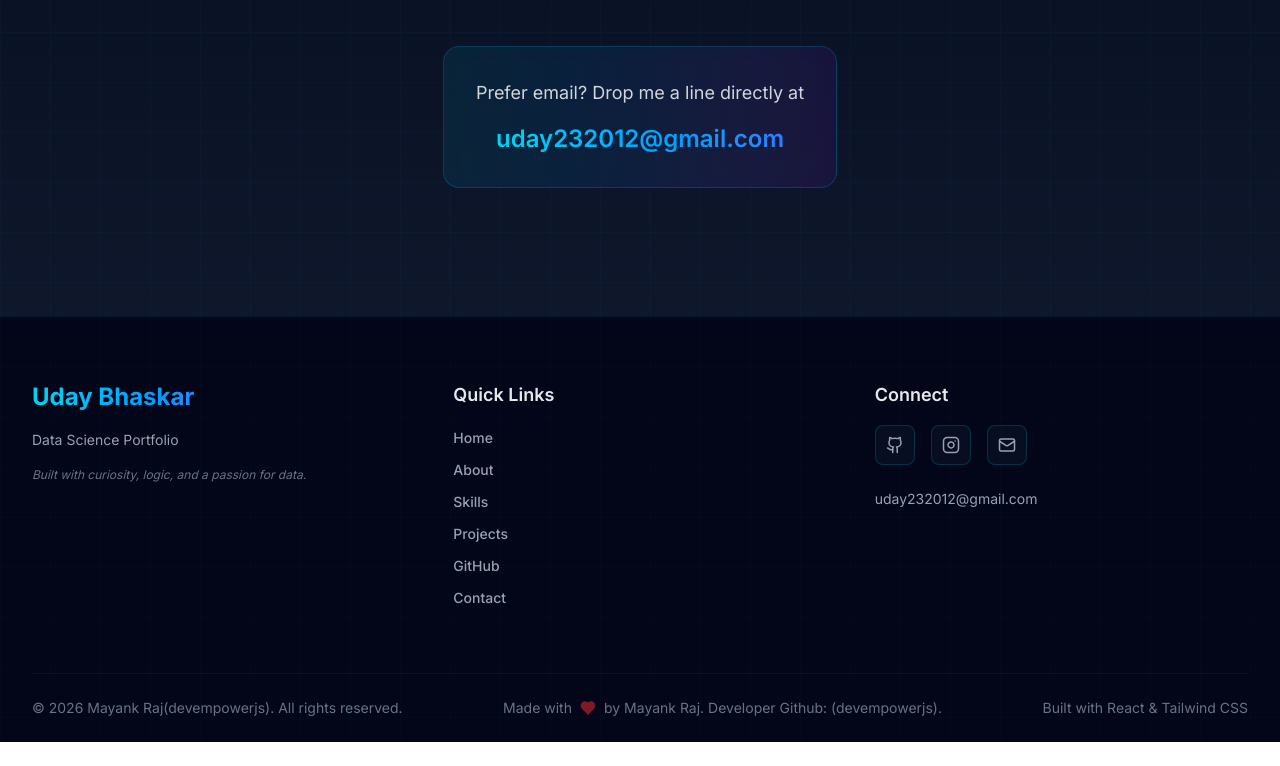
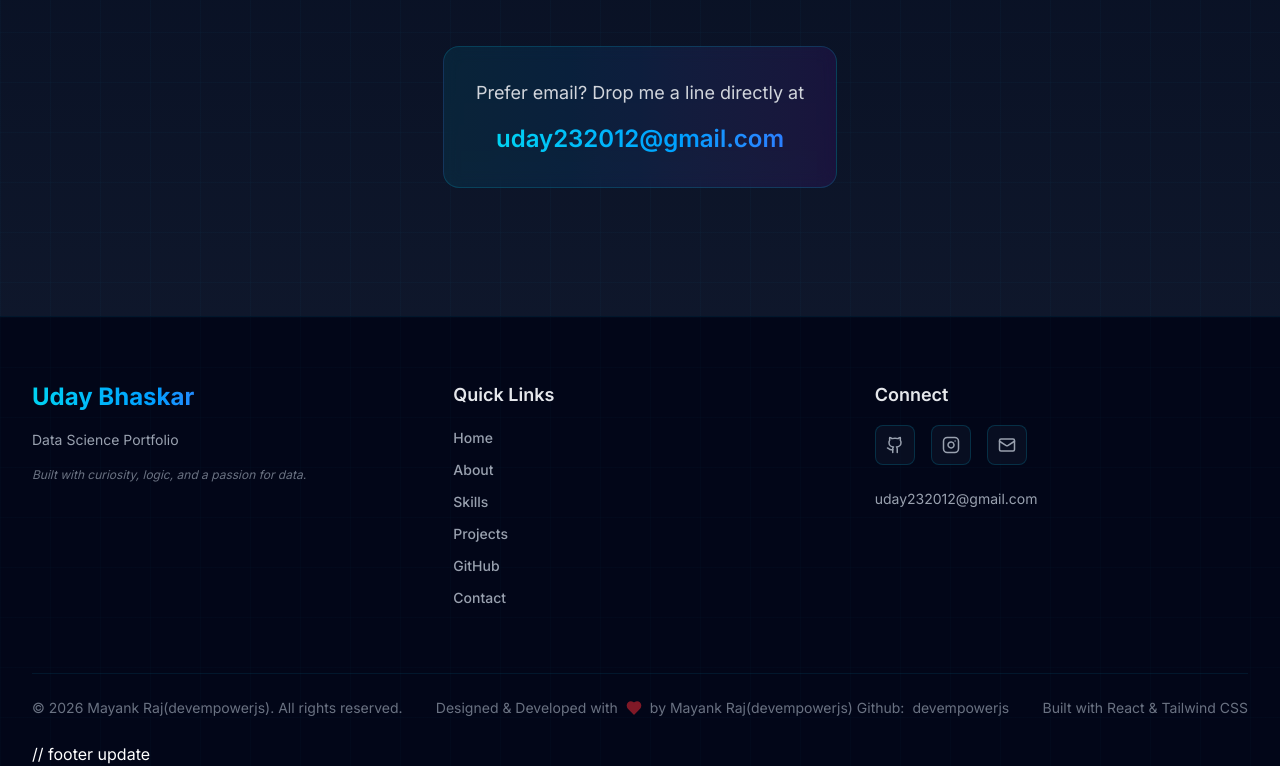
Before and after one commit to devempowerjs/udaybhaskarpy-website, a React (Vite) app: page / in a window 1280 px wide. Shown: the part 6448-7214 px from the top of the page. Before the commit the page ends 7190 px from the top, so only its background shows below. Built offline with nearby package versions, Linux system fonts and the light colour scheme.

Commit message:
change footer attributes and give developer credits

```diff
--- a/src/app/components/Footer.tsx
+++ b/src/app/components/Footer.tsx
@@ -145,9 +145,9 @@ export function Footer() {
 
             {/* Made with Love */}
             <p className="flex items-center gap-2 text-gray-500 text-sm">
-              Made with{' '}
+              Designed & Developed with{' '}
               <Heart size={16} className="text-red-500 fill-red-500 animate-pulse" />{' '}
-              by Mayank Raj. Developer Github: (devempowerjs).
+              by Mayank Raj(devempowerjs) Github: <a href="https://github.com/devempowerjs" target="_blank" rel="noopener noreferrer" className="hover:text-cyan-400 transition-colors">devempowerjs</a>
             </p>
 
             {/* Tech Stack */}
@@ -157,6 +157,7 @@ export function Footer() {
           </div>
         </motion.div>
 
+// footer update
         {/* Scroll to Top Indicator */}
         <motion.button
           onClick={() => scrollToSection('#home')}
```
